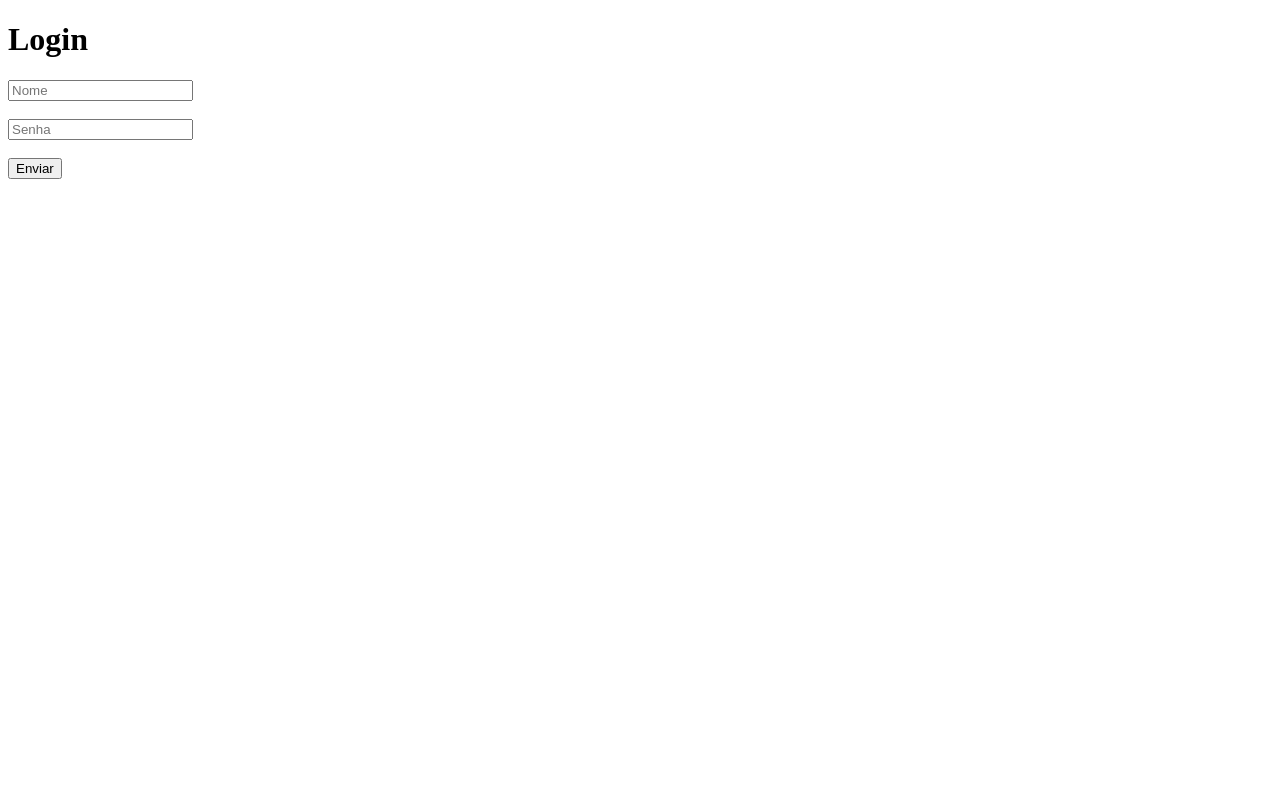
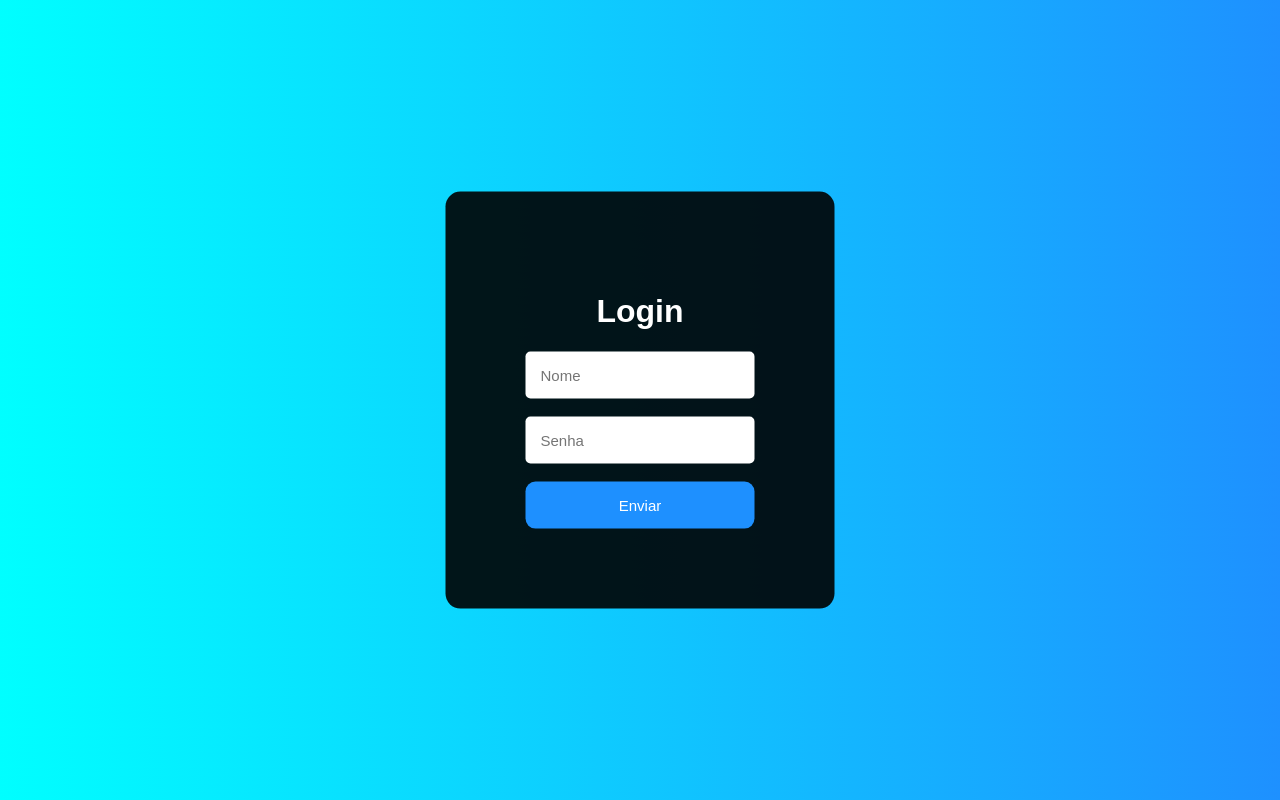
Before and after one commit to brunomarriel/bbm-login, a plain HTML site: page index.html in a window 1280 px wide. Drawn offline with Linux system fonts and the light colour scheme; the site is published under a folder, as on GitHub Pages, so addresses that start at the root find nothing.

Commit message:
Update index.html

```diff
--- a/index.html
+++ b/index.html
@@ -4,7 +4,7 @@
     <meta charset="UTF-8">
     <meta name="viewport" content="width=device-width, initial-scale=1.0">
     <title>Login</title>
-    <link rel="stylesheet" href="/bbm-login/styles.css">
+    <link rel="stylesheet" href="styles.css">
 </head>
 <body>
     <div class="tela-login">
```
